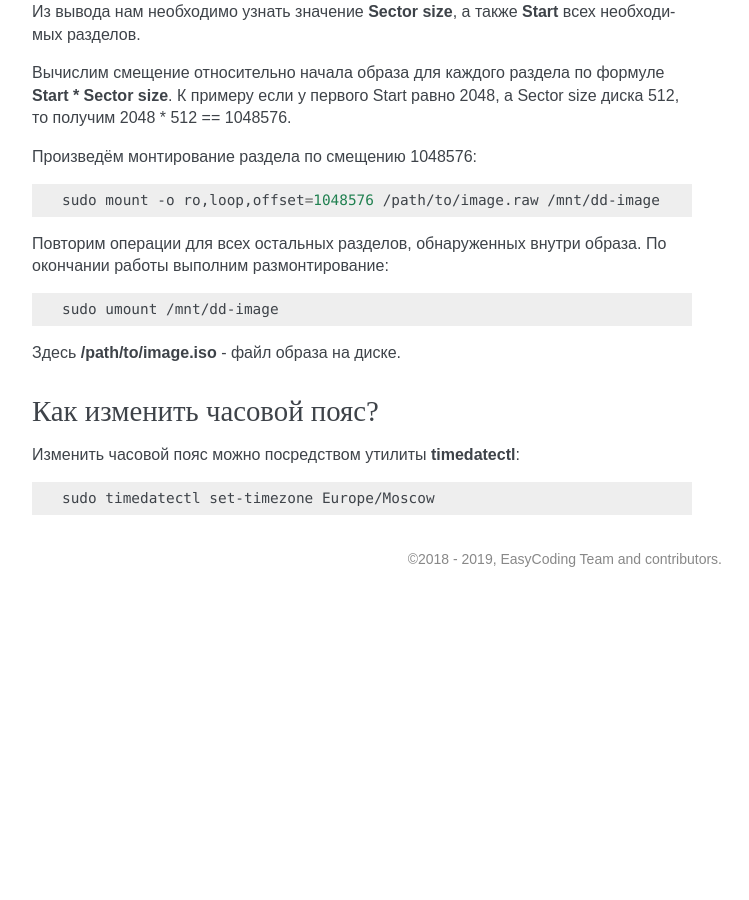
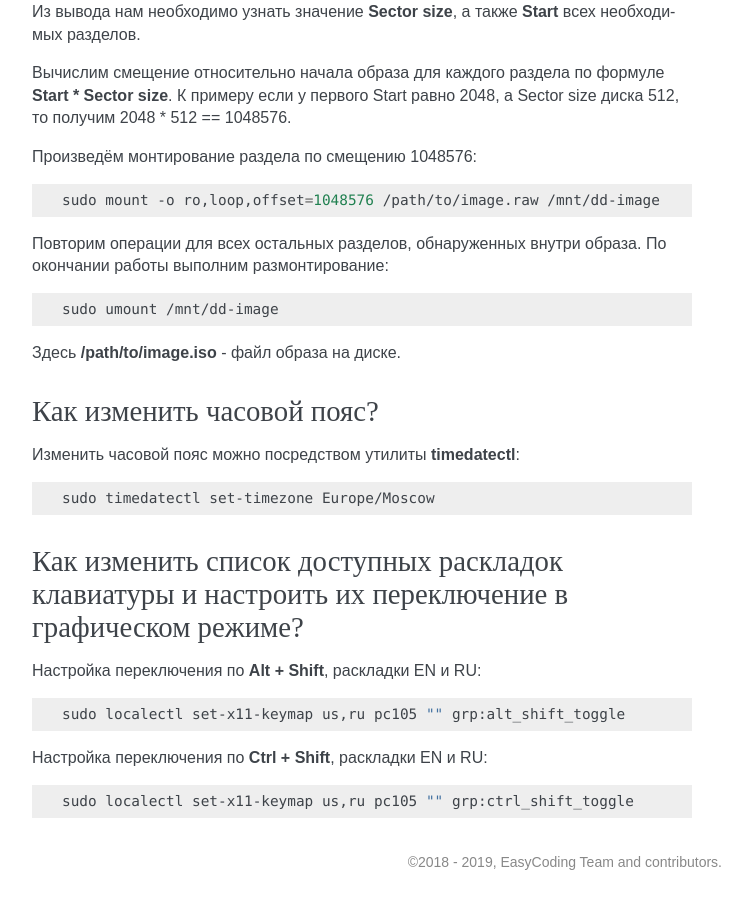
Before and after one commit to RussianFedora/FAQ, a Sphinx documentation site: the page built from source/using-system.rst, in a window 1280 px wide and 900 px high, scrolled down 16130 px. Shown: the whole window, without its empty margins (388-1137 px from the left). Built offline with Sphinx 7.4.7, drawn with Linux system fonts in a browser that asks for light colours; before the commit the page ends 16727 px from its top, so only the background shows below that; some of the changed text lies outside the part shown.

Commit message:
Added question about changing keyboard layout and hotkeys for X11 mode.

```diff
--- a/source/using-system.rst
+++ b/source/using-system.rst
@@ -939,3 +939,21 @@ KDE Connect не видит мой смартфон. Как исправить?
 .. code-block:: bash
 
     sudo timedatectl set-timezone Europe/Moscow
+
+.. index:: keyboard, layout
+.. _set-keyboard:
+
+Как изменить список доступных раскладок клавиатуры и настроить их переключение в графическом режиме?
+========================================================================================================
+
+Настройка переключения по **Alt + Shift**, раскладки EN и RU:
+
+.. code-block:: bash
+
+    sudo localectl set-x11-keymap us,ru pc105 "" grp:alt_shift_toggle
+
+Настройка переключения по **Ctrl + Shift**, раскладки EN и RU:
+
+.. code-block:: bash
+
+    sudo localectl set-x11-keymap us,ru pc105 "" grp:ctrl_shift_toggle
```
